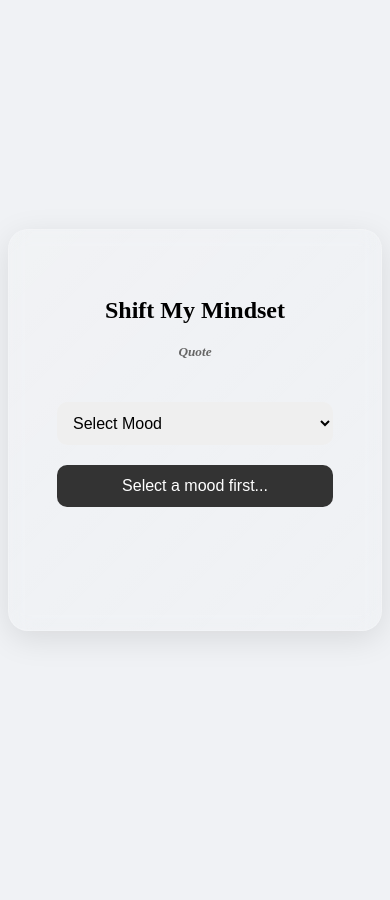
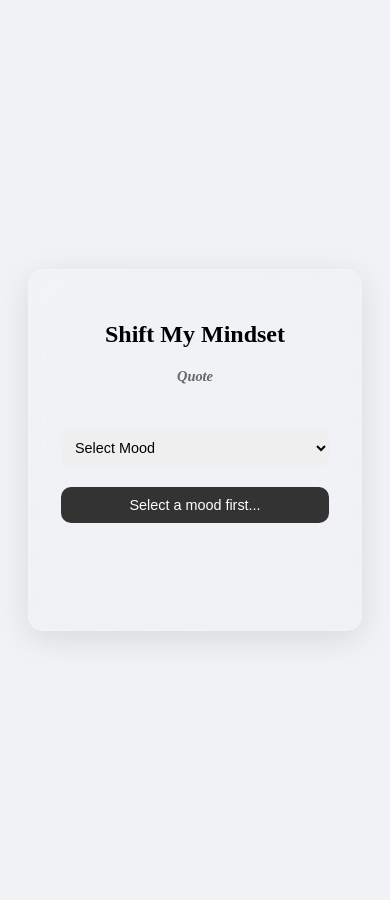
Before and after one commit to rajendhiran45/Shift-My-Mind-Mood-Based-Quote-Generator, a Flask app: page / in a window 390 px wide. Before the commit the page ends 639 px from the top, so only its background shows below. Run offline with Flask 3, Linux system fonts and the light colour scheme.

Commit message:
prepare for deployment

```diff
--- a/app.py
+++ b/app.py
@@ -235,4 +235,4 @@ def get_quote(mood):
 
 
 if __name__ == "__main__":
-    app.run(debug=True)
+    app.run(host="0.0.0.0", port=10000)
--- a/static/style.css
+++ b/static/style.css
@@ -5,6 +5,7 @@ body{
     align-items:center;
     transition: background 1s ease;
     background-color: #f0f2f5;
+    padding: 20px;
 }
 .container{
     background: linear-gradient(
@@ -20,7 +21,7 @@ body{
     text-align: center;
     box-shadow: 0 8px 32px rgba(0, 0, 0, 0.1);
     width: 90%;
-    max-width: 350px;
+    max-width: 400px;
 }
 h1 { margin-bottom: 0; color: #333; }
 h5{ margin-top: 5px; color: #666; font-style: italic; }
@@ -52,3 +53,31 @@ button:hover { transform: scale(1.05); }
     from { opacity: 0; transform: translateY(10px); }
     to { opacity: 1; transform: translateY(0); }
 }
+
+@media (max-width: 600px) {
+
+    .container {
+        padding: 2rem;
+        width: 90%;
+        border-radius: 15px;
+    }
+
+    h2 {
+        font-size: 1.5rem;
+    }
+
+    h5 {
+        font-size: 0.9rem;
+    }
+
+    select, button {
+        font-size: 0.9rem;
+        padding: 10px;
+    }
+
+    .quote-text {
+        font-size: 1rem;
+        line-height: 1.5;
+    }
+
+}
```
